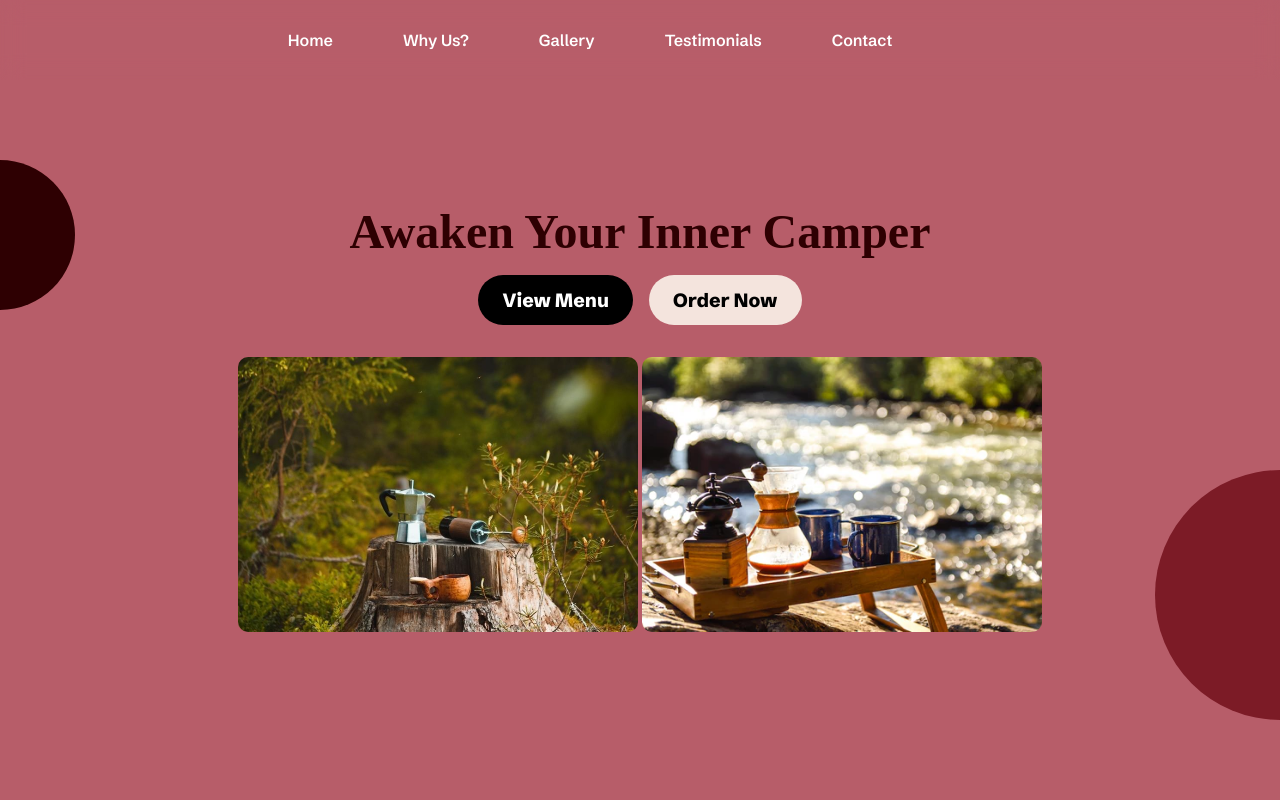
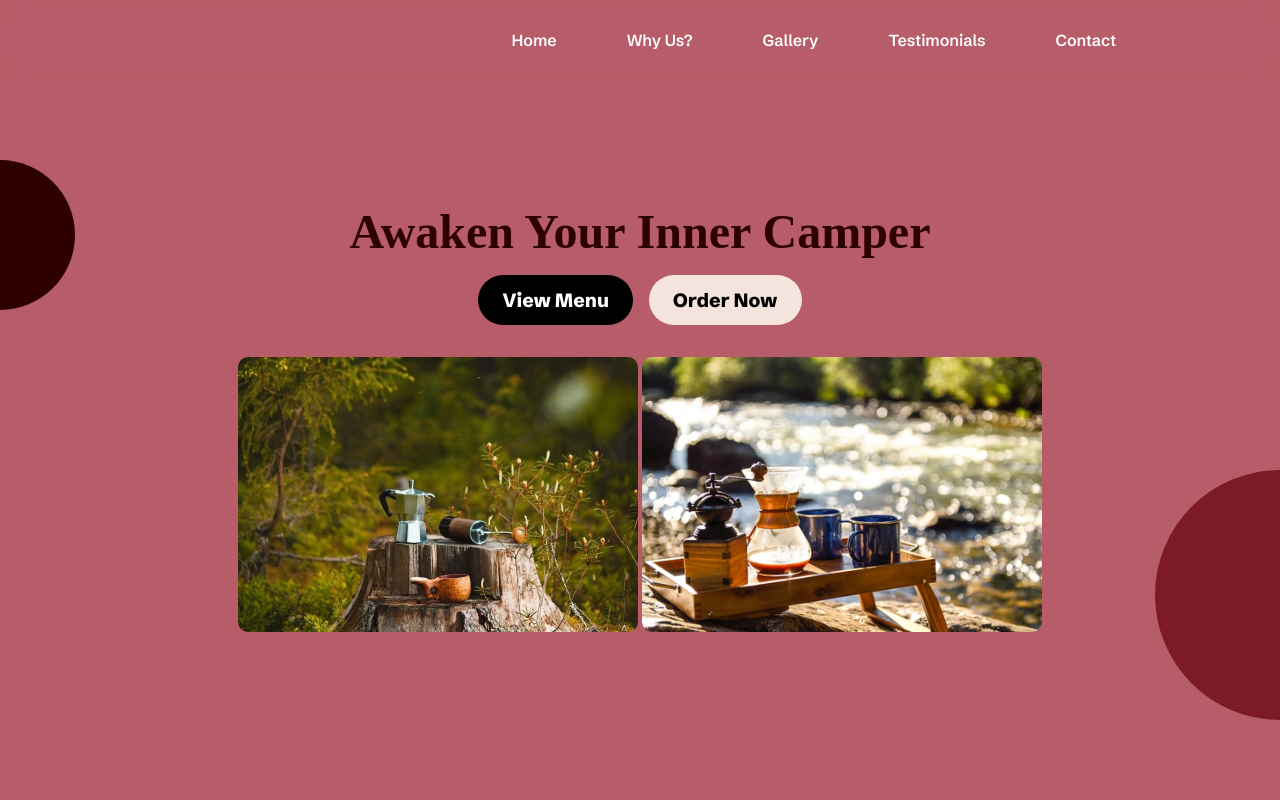
Before and after one commit to NathanKhoP/pweb-htmlcss-P5-2024, a plain HTML site: page index.html in a window 1280 px wide. Shown: the top 800 px of the page. Drawn offline with Linux system fonts and the light colour scheme; a web font is replaced by a local one.

Commit message:
fix: navbar

```diff
--- a/css/menu.css
+++ b/css/menu.css
@@ -13,15 +13,6 @@ a {
 
 header {
     background-color: #2e0002;
-    height: 5em;
-    display: flex;
-    justify-content: space-between;
-    align-items: center;
-    padding: 0 5%;
-    position: fixed;
-    width: 100%;
-    top: 0;
-    z-index: 1000;
 }
 
 header .logo {
--- a/css/navbar.css
+++ b/css/navbar.css
@@ -9,7 +9,7 @@ header {
     display: flex;
     align-items: center;
     font-weight:600;
-    justify-content: space-between;
+    justify-content: flex-end;
     -webkit-backdrop-filter: blur(11px);
     backdrop-filter: blur(11px);
     padding-inline: 5%;
```
Also changed, not shown: index.html (+3 -3 lines).
